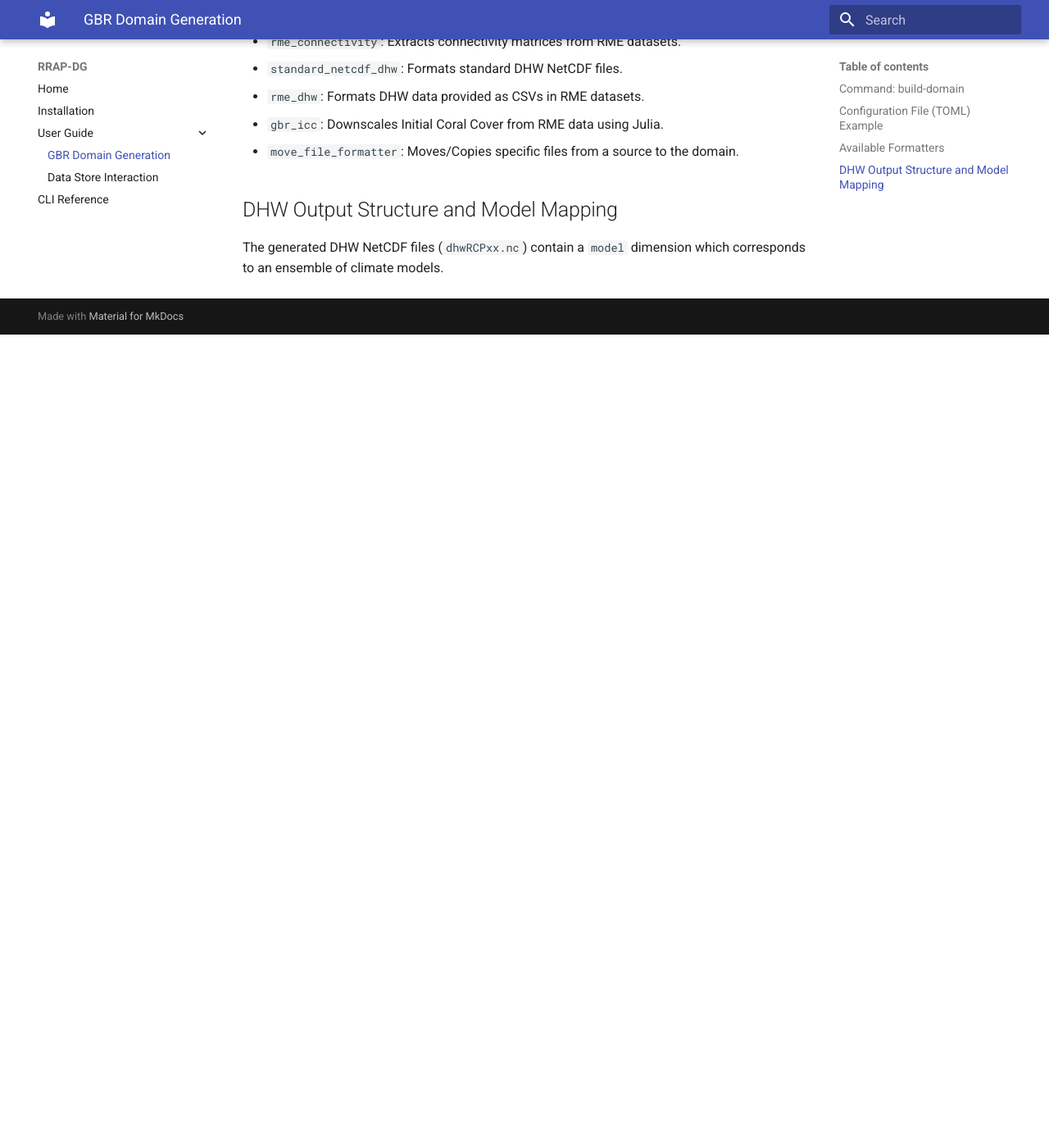
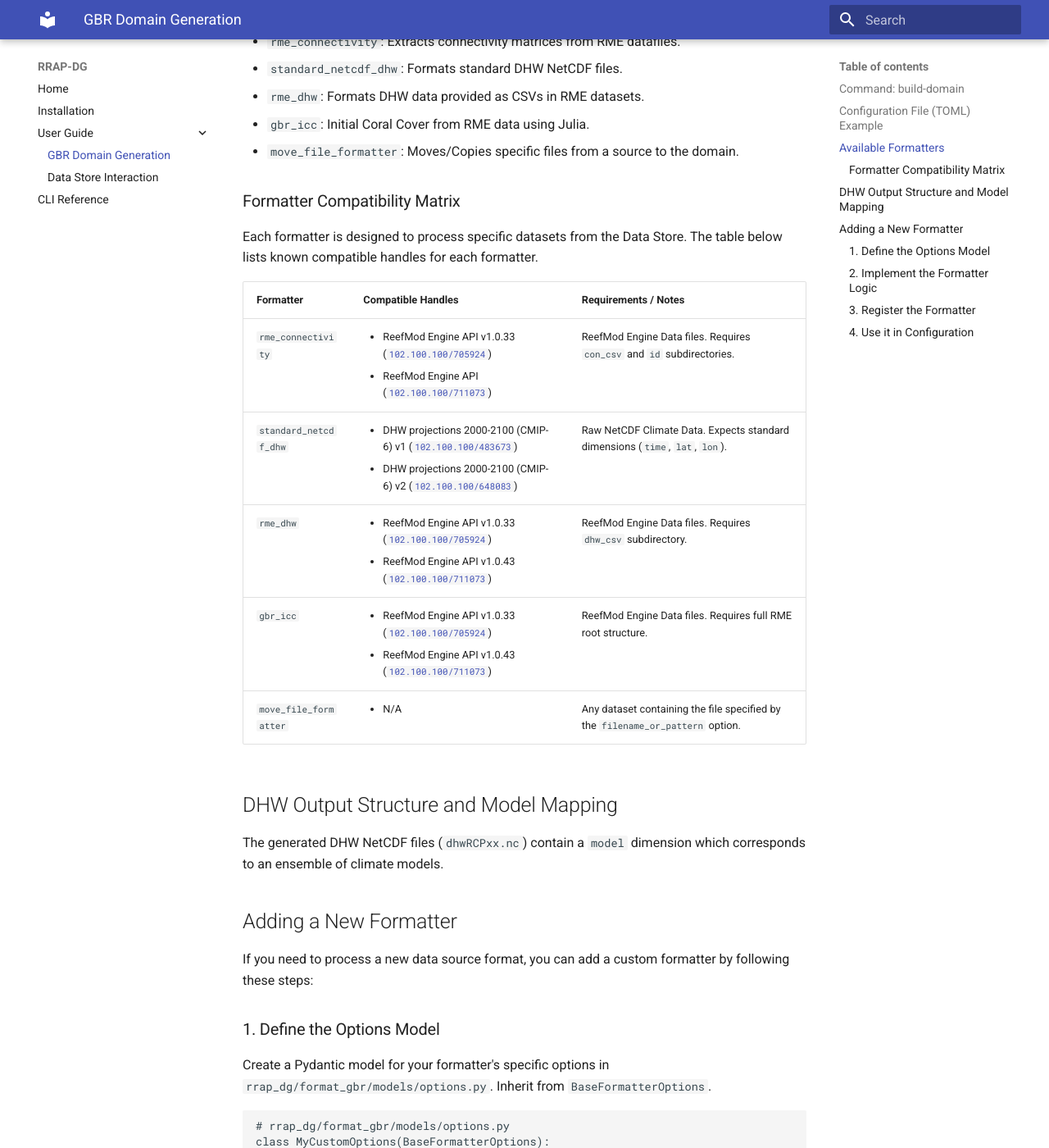
Before and after one commit to open-AIMS/rrap-dg, an MkDocs documentation site: the page built from docs/gbr_domain.md, in a window 1280 px wide and 1400 px high, scrolled down 1838 px. Shown: the whole window at 82% size. Built offline with MkDocs 1.6.1 and Material for MkDocs 9.7.7, drawn with Linux system fonts in a browser that asks for light colours; before the commit the page ends 2246 px from its top, so only the background shows below that; some of the changed text lies outside the part shown.

Commit message:
feat: document compatible data sources with each formatter.

````diff
--- a/docs/gbr_domain.md
+++ b/docs/gbr_domain.md
@@ -78,12 +78,92 @@ filename = "spatial/canonical.gpkg"
 
 ## Available Formatters
 
-*   `rme_connectivity`: Extracts connectivity matrices from RME datasets.
+*   `rme_connectivity`: Extracts connectivity matrices from RME datafiles.
 *   `standard_netcdf_dhw`: Formats standard DHW NetCDF files.
 *   `rme_dhw`: Formats DHW data provided as CSVs in RME datasets.
-*   `gbr_icc`: Downscales Initial Coral Cover from RME data using Julia.
+*   `gbr_icc`: Initial Coral Cover from RME data using Julia.
 *   `move_file_formatter`: Moves/Copies specific files from a source to the domain.
+
+### Formatter Compatibility Matrix
+
+Each formatter is designed to process specific datasets from the Data Store. The table below lists known compatible handles for each formatter.
+
+| Formatter | Compatible Handles | Requirements / Notes |
+| :--- | :--- | :--- |
+| `rme_connectivity` | <ul><li> ReefMod Engine API v1.0.33 ([`102.100.100/705924`](https://hdl.handle.net/102.100.100/705924))</li><li> ReefMod Engine API ([`102.100.100/711073`](https://hdl.handle.net/102.100.100/711073))</li></ul> | ReefMod Engine Data files. Requires `con_csv` and `id` subdirectories. |
+| `standard_netcdf_dhw`| <ul><li>DHW projections 2000-2100 (CMIP-6) v1 ([`102.100.100/483673`](https://hdl.handle.net/102.100.100/483673))</li><li>DHW projections 2000-2100 (CMIP-6) v2 ([`102.100.100/648083`](https://hdl.handle.net/102.100.100/648083))</li></ul> | Raw NetCDF Climate Data. Expects standard dimensions (`time`, `lat`, `lon`). |
+| `rme_dhw` | <ul><li> ReefMod Engine API v1.0.33 ([`102.100.100/705924`](https://hdl.handle.net/102.100.100/705924))</li><li> ReefMod Engine API v1.0.43 ([`102.100.100/711073`](https://hdl.handle.net/102.100.100/711073))</li></ul> | ReefMod Engine Data files. Requires `dhw_csv` subdirectory. |
+| `gbr_icc` | <ul><li> ReefMod Engine API v1.0.33 ([`102.100.100/705924`](https://hdl.handle.net/102.100.100/705924))</li><li> ReefMod Engine API v1.0.43 ([`102.100.100/711073`](https://hdl.handle.net/102.100.100/711073))</li></ul> | ReefMod Engine Data files. Requires full RME root structure. |
+| `move_file_formatter`| <ul><li>N/A</li></ul> | Any dataset containing the file specified by the `filename_or_pattern` option. |
 
 ## DHW Output Structure and Model Mapping
 
 The generated DHW NetCDF files (`dhwRCPxx.nc`) contain a `model` dimension which corresponds to an ensemble of climate models.
+
+## Adding a New Formatter
+
+If you need to process a new data source format, you can add a custom formatter by following these steps:
+
+### 1. Define the Options Model
+
+Create a Pydantic model for your formatter's specific options in `rrap_dg/format_gbr/models/options.py`. Inherit from `BaseFormatterOptions`.
+
+```python
+# rrap_dg/format_gbr/models/options.py
+class MyCustomOptions(BaseFormatterOptions):
+    input_pattern: str = Field("*.csv", description="Pattern to match input files.")
+    # Add other required options here
+```
+
+### 2. Implement the Formatter Logic
+
+Create a new class in `rrap_dg/format_gbr/formatters.py` that inherits from the `Formatter` abstract base class. Implement the `format` method.
+
+```python
+# rrap_dg/format_gbr/formatters.py
+from .models import MyCustomOptions
+
+class MyCustomFormatter(Formatter):
+    description = "Formats my custom data source into a standard format."
+
+    def format(self, source_path: str, output_path: str, options: Dict[str, Any], source_manager) -> None:
+        # Validate options using your Pydantic model
+        opts = MyCustomOptions(**options)
+
+        # Implement your logic here
+        # source_path: The directory where the source data is located (downloaded or local)
+        # output_path: The full path (including filename) where output should be written
+
+        print(f"Processing data from {source_path} matching {opts.input_pattern}...")
+
+        # Example: Copying a file (replace with your actual logic)
+        # ...
+```
+
+### 3. Register the Formatter
+
+Add your new class to the `FormatterRegistry` dictionary in `rrap_dg/format_gbr/formatters.py`.
+
+```python
+# rrap_dg/format_gbr/formatters.py
+
+class FormatterRegistry:
+    _formatters = {
+        # ... existing formatters ...
+        "my_custom_formatter": MyCustomFormatter,
+    }
+```
+
+### 4. Use it in Configuration
+
+You can now use your new formatter in the TOML configuration file:
+
+```toml
+[outputs.my_output]
+type = "custom_type"
+formatter = "my_custom_formatter"
+source = "some_source_key"
+filename = "my_output.csv" # or directory my_output
+[outputs.my_output.options]
+    input_pattern = "data_*.csv"
+```
````
